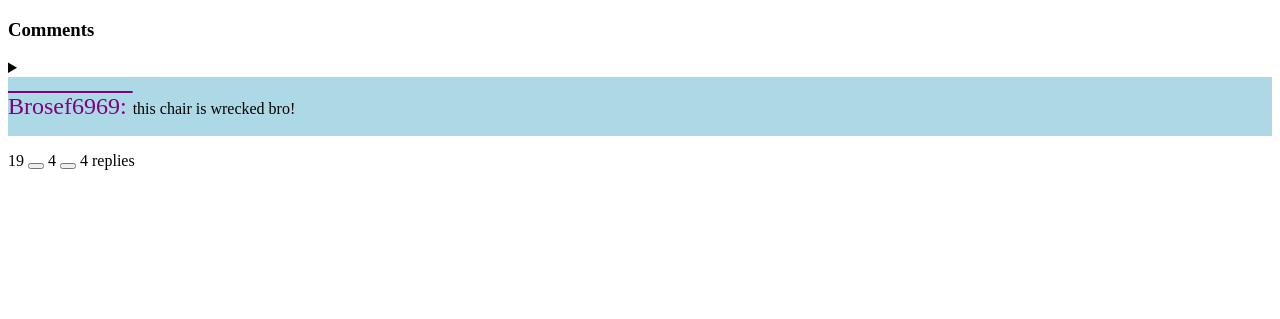
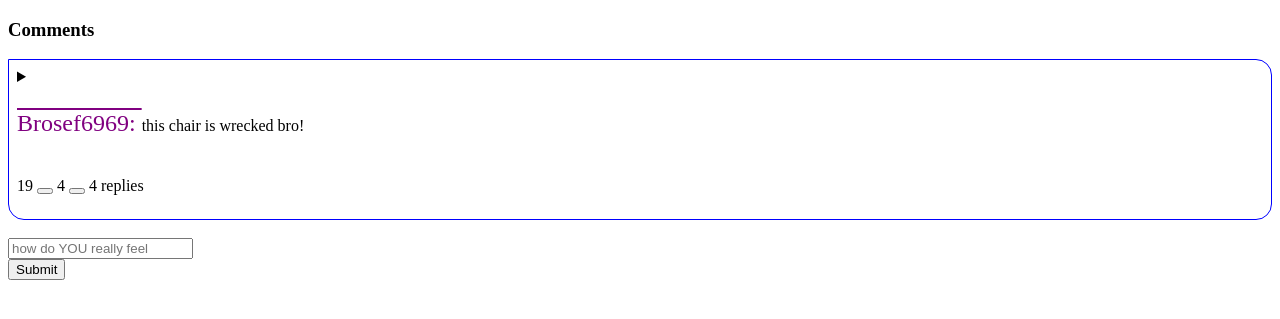
Before and after one commit to austinragotzy/picypicypicy-website, a PHP site: page /comments.php in a window 1280 px wide. Shown: the top 319 px of the page. Run offline with PHP 8.4, Linux system fonts and the light colour scheme.

Commit message:
layout for comments i think is done and adding stuff to database script

```diff
--- a/pages/SQL/cs3500.sql
+++ b/pages/SQL/cs3500.sql
@@ -40,6 +40,8 @@ CREATE TABLE `CommentReply` (
   `Comment` longtext NOT NULL,
   `Date` datetime NOT NULL
 ) ENGINE=InnoDB DEFAULT CHARSET=latin1;
+INSERT INTO 'CommentReply' VALUES (1,2,1,0,0,"no this picture sucks dude", '1999-05-04 00:00:00'),
+(2,1,2,0,0,"lol true that thing is busted", '1998-12-04 00:00:00');
 
 -- --------------------------------------------------------
 
--- a/pages/comments.php
+++ b/pages/comments.php
@@ -16,11 +16,11 @@
       </div>
       <div class="panel-body">
         <details>
-          <summary class="container-fluid">
-            <div class="row commenter-row">
+          <summary class="commenter-row">
+            <div class="row cr">
               <p><span class="commenter">Brosef6969: </span>this chair is wrecked bro!</p><br>
             </div>
-            <div class="row">
+            <div class="row cr">
               <form class="" action="#" method="post">
                 <p>19</p>
                 <button type="submit" name="like" value="like"><span class="glyphicon glyphicon-thumbs-up"></span></button>
@@ -28,15 +28,30 @@
                 <button type="submit" name="dislike" value="dislike"><span class="glyphicon glyphicon-thumbs-down"></span></button>
                 <p class="pull-right">4 replies</p>
               </form>
-
             </div>
           </summary>
           <div class="container-fluid">
             <div class="row replier-row">
               <p class="reply"><span class="replier">ronald51:</span> go home brosef</p>
             </div>
+          </div><br>
+          <form class="input-group reply" action="index.html" method="post">
+            <div class="form-group">
+              <input type="text" class="form-control" name="reply" rows="2" placeholder="what do YOU want to say to brosef6969"></input>
+            </div>
+              <div class="input-group-btn" style="height=100%;">
+                <button class="btn btn-default" type="submit" name=""><span class="glyphicon glyphicon-pencil"></span>Submit<span class="glyphicon glyphicon-pencil"></span></button>
+              </div>
+          </form>
+        </details><br>
+        <form class="input-group" style="width: 100%;" action="index.html" method="post">
+          <div class="form-group">
+            <input type="text" class="form-control" name="comment" rows="2" placeholder="how do YOU really feel"></input>
           </div>
-        </details>
+            <div class="input-group-btn" style="height=100%;">
+              <button class="btn btn-default" type="submit" name=""><span class="glyphicon glyphicon-pencil"></span>Submit<span class="glyphicon glyphicon-pencil"></span></button>
+            </div>
+        </form>
       </div>
     </div>
   </body>
--- a/pages/css/comments.css
+++ b/pages/css/comments.css
@@ -16,8 +16,20 @@ button, p{
   display: inline-block;
 }
 .commenter-row{
-  background-color: lightblue;
+  border: 1px solid blue;
+  border-radius: 0em 1em 1em 1em;
+  padding: 0.5em 0.5em 0em 0.5em;
+}
+.cr{
+  margin: 0.5em 0em;
 }
 .replier-row{
-  background-color: pink;
+  margin-top: .5em;
+  margin-left: 2em;
+  padding: 1em;
+  border: 1px solid red;
+  border-radius: 0em 1em 1em 1em;
 }
+.reply{
+  margin-left: 3em;
+}
--- a/pages/image.php
+++ b/pages/image.php
@@ -42,6 +42,7 @@
       <div class="col-md-2">
         <?php include 'side.php'; ?>
       </div>
+      <div class="container-fluid">
         <div class="col-md-10">
           <div class="row">
             <div class="panel panel-default">
@@ -95,6 +96,8 @@
           <?php include 'comments.php'; ?>
         </div>
       </div>
+      </div>
+
     <?php include 'footer.php'; ?>
   </body>
 </html>
```
Lines whose indentation alone changed are shown as unchanged.
